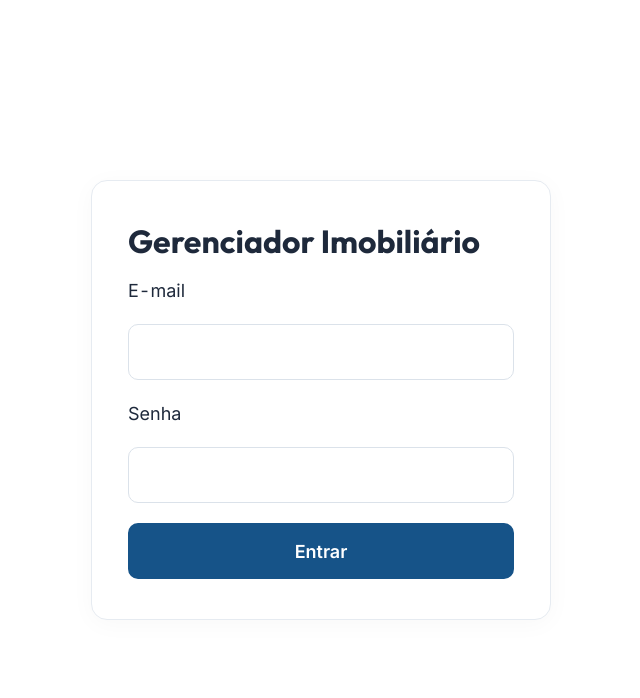
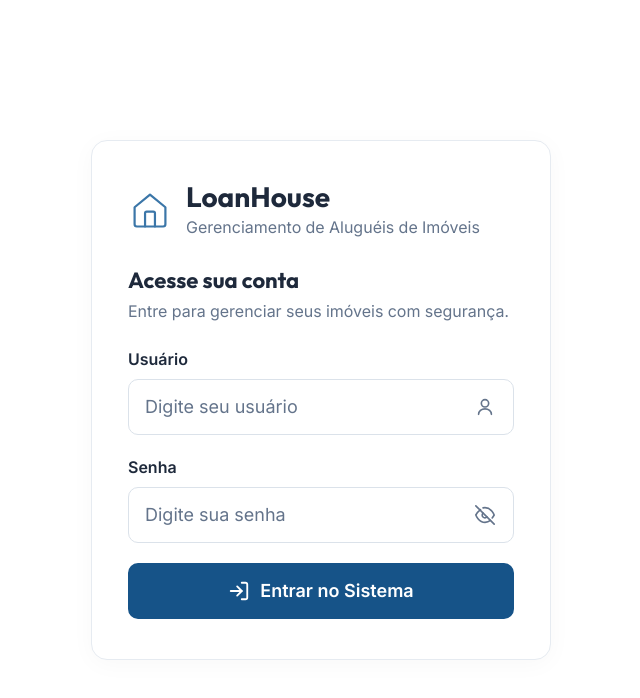
Before and after one commit to amjvidal/LoanHouse, a website with bundled scripts: page web/index.html in a window 1280 px wide. Shown: the whole page, without its empty margins (319-959 px from the left). Built offline with nearby package versions, Linux system fonts and the light colour scheme.

Commit message:
feat(web): tela de login conforme layout (#25)

```diff
--- a/web/index.html
+++ b/web/index.html
@@ -3,21 +3,74 @@
 <head>
   <meta charset="utf-8">
   <meta name="viewport" content="width=device-width, initial-scale=1">
-  <title>Entrar · Gerenciador Imobiliário</title>
+  <title>Entrar · LoanHouse</title>
   <link rel="stylesheet" href="css/base.css">
   <link rel="stylesheet" href="css/layout.css">
   <link rel="stylesheet" href="css/componentes.css">
 </head>
 <body class="pagina-login">
   <main class="cartao-login">
-    <h1>Gerenciador Imobiliário</h1>
+    <div class="login-marca">
+      <div class="login-marca__icone" aria-hidden="true">
+        <svg viewBox="0 0 40 40" width="44" height="44" fill="none" stroke="currentColor" stroke-width="2" stroke-linecap="round" stroke-linejoin="round">
+          <path d="M6 17.5L20 6l14 11.5V33a2 2 0 0 1-2 2H8a2 2 0 0 1-2-2V17.5z"/>
+          <path d="M15.5 35V23a1.5 1.5 0 0 1 1.5-1.5h6a1.5 1.5 0 0 1 1.5 1.5v12"/>
+        </svg>
+      </div>
+      <div class="login-marca__texto">
+        <h1 class="login-marca__titulo">LoanHouse</h1>
+        <p class="login-marca__subtitulo">Gerenciamento de Aluguéis de Imóveis</p>
+      </div>
+    </div>
+
+    <div class="login-cabecalho">
+      <h2 class="login-cabecalho__titulo">Acesse sua conta</h2>
+      <p class="login-cabecalho__subtitulo">Entre para gerenciar seus imóveis com segurança.</p>
+    </div>
+
     <form id="form-login" novalidate>
-      <label for="email">E-mail</label>
-      <input id="email" name="email" type="email" autocomplete="username" required>
-      <label for="senha">Senha</label>
-      <input id="senha" name="senha" type="password" autocomplete="current-password" required>
+      <div class="campo">
+        <label for="email">Usuário</label>
+        <div class="campo-icone">
+          <input id="email" name="email" type="email" placeholder="Digite seu usuário" autocomplete="username" required>
+          <span class="campo-icone__sufixo" aria-hidden="true">
+            <svg viewBox="0 0 24 24" width="22" height="22" fill="none" stroke="currentColor" stroke-width="1.8" stroke-linecap="round" stroke-linejoin="round">
+              <circle cx="12" cy="8" r="4"/>
+              <path d="M5 20c0-3.5 3.1-6 7-6s7 2.5 7 6"/>
+            </svg>
+          </span>
+        </div>
+      </div>
+
+      <div class="campo">
+        <label for="senha">Senha</label>
+        <div class="campo-icone">
+          <input id="senha" name="senha" type="password" placeholder="Digite sua senha" autocomplete="current-password" required>
+          <button id="alternar-senha" class="campo-icone__botao" type="button" aria-label="Mostrar ou ocultar senha">
+            <svg id="icone-olho-fechado" viewBox="0 0 24 24" width="22" height="22" fill="none" stroke="currentColor" stroke-width="1.8" stroke-linecap="round" stroke-linejoin="round">
+              <path d="M17.94 17.94A10.07 10.07 0 0 1 12 20c-7 0-10-8-10-8a18.45 18.45 0 0 1 5.06-5.94"/>
+              <path d="M9.9 4.24A9.12 9.12 0 0 1 12 4c7 0 10 8 10 8a18.5 18.5 0 0 1-2.16 3.19"/>
+              <path d="M14.12 14.12a3 3 0 1 1-4.24-4.24"/>
+              <line x1="2" y1="2" x2="22" y2="22"/>
+            </svg>
+            <svg id="icone-olho-aberto" viewBox="0 0 24 24" width="22" height="22" fill="none" stroke="currentColor" stroke-width="1.8" stroke-linecap="round" stroke-linejoin="round" hidden>
+              <path d="M2 12s3-8 10-8 10 8 10 8-3 8-10 8-10-8-10-8z"/>
+              <circle cx="12" cy="12" r="3"/>
+            </svg>
+          </button>
+        </div>
+      </div>
+
       <p id="erro-login" class="mensagem-erro" role="alert" hidden></p>
-      <button class="botao botao--primario" type="submit">Entrar</button>
+
+      <button class="botao botao--primario botao--bloco" type="submit">
+        <svg viewBox="0 0 24 24" width="22" height="22" fill="none" stroke="currentColor" stroke-width="2" stroke-linecap="round" stroke-linejoin="round" aria-hidden="true">
+          <path d="M15 3h4a2 2 0 0 1 2 2v14a2 2 0 0 1-2 2h-4"/>
+          <polyline points="10 17 15 12 10 7"/>
+          <line x1="15" y1="12" x2="3" y2="12"/>
+        </svg>
+        <span>Entrar no Sistema</span>
+      </button>
     </form>
   </main>
   <script type="module" src="js/pages/login.js"></script>
--- a/web/js/pages/login.js
+++ b/web/js/pages/login.js
@@ -2,11 +2,26 @@ import { entrar } from "../services/auth.js";
 
 const form = document.querySelector("#form-login");
 const erro = document.querySelector("#erro-login");
+const inputSenha = document.querySelector("#senha");
+const botaoSenha = document.querySelector("#alternar-senha");
+const iconeOlhoFechado = document.querySelector("#icone-olho-fechado");
+const iconeOlhoAberto = document.querySelector("#icone-olho-aberto");
+
+if (botaoSenha && inputSenha) {
+  botaoSenha.addEventListener("click", () => {
+    const visivel = inputSenha.type === "text";
+    inputSenha.type = visivel ? "password" : "text";
+    if (iconeOlhoFechado && iconeOlhoAberto) {
+      iconeOlhoFechado.hidden = !visivel;
+      iconeOlhoAberto.hidden = visivel;
+    }
+  });
+}
 
 form.addEventListener("submit", async (evento) => {
   evento.preventDefault();
   erro.hidden = true;
-  const botao = form.querySelector("button");
+  const botao = form.querySelector('button[type="submit"]');
   botao.disabled = true;
   try {
     await entrar(form.email.value, form.senha.value);
```
